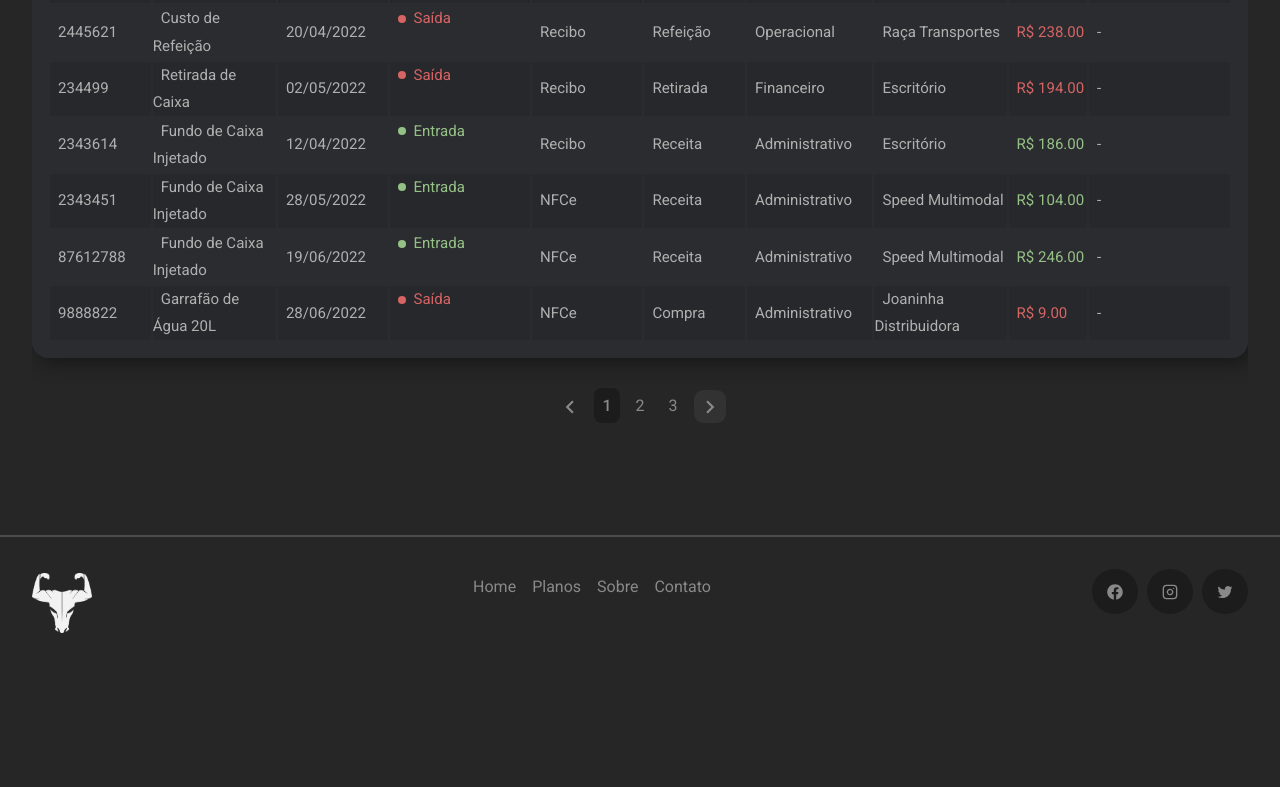
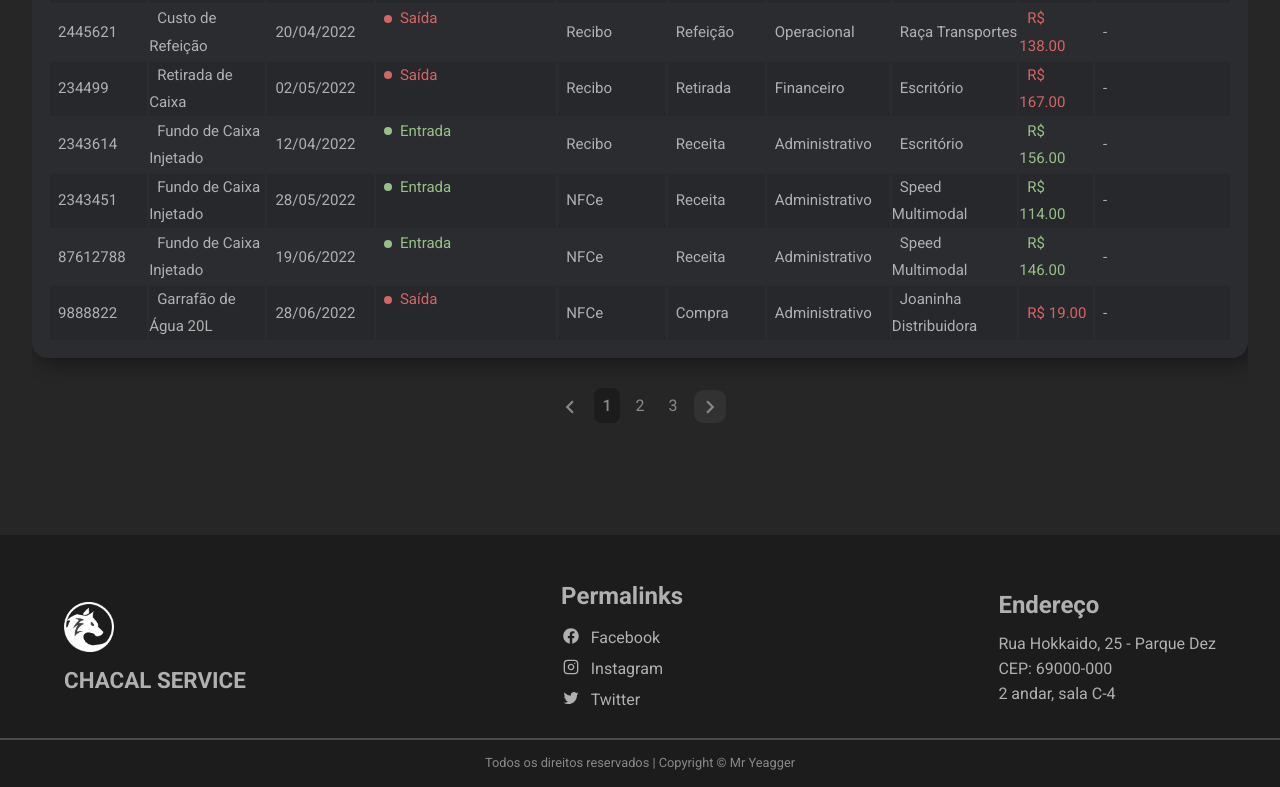
Before and after one commit to Fsouzza/chacal-servicev2, a React (Create React App) app: page / in a window 1280 px wide. Shown: the part 1847-2634 px from the top of the page. Before the commit the page ends 2516 px from the top, so only its background shows below. Built offline with nearby package versions, Linux system fonts and the light colour scheme.

Commit message:
estilizacao footer

```diff
--- a/src/components/charts/index.tsx
+++ b/src/components/charts/index.tsx
@@ -6,7 +6,7 @@ import { Chart as ChartJS, CategoryScale,
   Title,
   Tooltip,
   BarElement,
-  Legend, } from 'chart.js';
+  Legend } from 'chart.js';
 import styles from './charts.module.scss';
 import { items } from 'data/itens';
 
@@ -37,26 +37,28 @@ export const MyChart = () => {
 
   const data = {
     labels: meses,
-    datasets: [{
-      label: 'Saídas',
-      data: vSaida,
-      backgroundColor: 'transparent',
-      borderColor: '#F23D3D',
-      borderWidth: 3,
-      pointBackgroundColor: '#F23D3D',
-      pointBorderWidth: 4,
-      tension: 0.3,
-    },
+    datasets: [
       {
         label: 'Entradas',
         data: vEntrada,
         backgroundColor: 'transparent',
         borderColor: '#038C3E',
         pointBackgroundColor: '#038C3E',
-      borderWidth: 3,
-      pointBorderWidth: 4,
-      tension: 0.3
-    }]
+        borderWidth: 2.4,
+        pointBorderWidth: 2,
+        tension: 0.4
+      },
+      {
+        label: 'Saídas',
+        data: vSaida,
+        backgroundColor: 'transparent',
+        borderColor: '#F23D3D',
+        borderWidth: 2.4,
+        pointBackgroundColor: '#F23D3D',
+        pointBorderWidth: 2,
+        tension: 0.4,
+      }
+    ]
   };
 
   const options = {
@@ -70,7 +72,7 @@ export const MyChart = () => {
       },
       title: {
         display: true,
-        text: 'Demonstrativo por lançamento',
+        text: 'Demonstrativo por Lançamento',
         font: {
           size: 24
         },
@@ -85,7 +87,7 @@ export const MyChart = () => {
         grid: {
           display: false,
           borderWidth: 2,
-          borderColor: '#262626'
+          borderColor: '#4b4b4b'
         }
       },
       y: {
@@ -93,8 +95,11 @@ export const MyChart = () => {
         grid: {
           borderDash: [15],
           borderWidth: 2,
-          borderColor: '#262626'
-        }
+          borderColor: '#4b4b4b'
+        },
+        ticks: {
+          stepSize: 75
+        },
       }
     },
   };
--- a/src/components/footer/footer.module.scss
+++ b/src/components/footer/footer.module.scss
@@ -1,55 +1,69 @@
 @import "styles/variaveis";
 
 .footer{
-  background: transparent;
-  border-top: 2px solid $cor-secundaria;
+  background: $cor-preta;
+  color: $cor-brancol;
   font-size: 1em;
   margin-top: 5em;
-  padding: 2em 0;
   text-align: center;
-  div{
+  h3{
+    font-size: 1.4em;
+    text-transform: uppercase;
+  }
+  h4{
+    font-size: 1.5em;
+  }
+  a{
     align-items: center;
-    display: flex;
-    justify-content: space-around;
-  }
-  &__logo{
-    display: inline-block;
-    height: 60px;
-    margin-left: 2em;
-    width: 60px;
-  }
-  &__permalinks{
-    display: flex;
-    flex-wrap: wrap;
-    gap: 1em;
-    justify-content: center;
-    margin: 0 auto 2rem;
-  }
-  &__link{
-    color: $cor-cinza;
-    transition: .6s ease;
+    border-radius: 25%;
+    padding: 2px;
     &:hover{
+      background-color: $cor-cinza;
       color: $cor-preta;
     }
   }
-  &__socials{
+  &__content{
+    align-items: center;
+    display: flex;
+    gap: 2em;
+    justify-content: space-between;
+    margin-bottom: 1em;
+    padding: 3em 4em .6em 4em;
+  }
+  &__img{
+    align-items: flex-start;
+    display: flex;
+    flex-direction: column;
+    gap: 1em;
+    justify-content: center;
+  }
+  &__logo{
+    height: 50px;
+    width: 50px;
+  }
+  &__permalinks, &__endereco{
+    align-items: flex-start;
+    display: flex;
+    flex-direction: column;
+    gap: 1em;
+  }
+  &__links, &__locais{
+    display: flex;
+    flex-direction: column;
+    gap: .4em;
+  }
+  &__link, &__descricao{
+    align-items: center;
     display: flex;
     gap: .6em;
-    justify-content: center;
-    margin-bottom: 1.4em;
-    margin-right: 2em;
-    a{
-      background-color: $cor-preta;
-      border: 2px solid transparent;
-      border-radius: 50%;
-      color: $cor-cinza;
-      display: flex;
-      padding: 0.8rem;
-      &:hover{
-        background-color: transparent;
-        color: $cor-preta;
-        border-color: $cor-preta;
-      }
-    }
   }
 }
+
+.copyright{
+  align-items: center;
+  border-top: 2px solid $cor-secundaria;
+  color: $cor-cinza;
+  display: flex;
+  justify-content: center;
+  padding: 1em 0;
+}
--- a/src/components/footer/footer.tsx
+++ b/src/components/footer/footer.tsx
@@ -6,37 +6,50 @@ import { IoLogoTwitter } from 'react-icons/io5';
 
 export const Footer = () =>{
   const rotas = [{
-    label: 'Home',
-    to: '/'
+    label: <FaFacebook />,
+    text: 'Facebook',
+    to: 'https://www.facebook.com'
   }, {
-    label: 'Planos',
-    to: '/planos'
+    label: <FiInstagram />,
+    text: 'Instagram',
+    to: 'https://www.instagram.com'
   }, {
-    label: 'Sobre',
-    to: '/sobre'
-  }, {
-    label: 'Contato',
-    to: '/contato'
+    label: <IoLogoTwitter />,
+    text: 'Twitter',
+    to: 'https://twitter.com'
   }];
 
   return(
     <footer className={styles.footer}>
-      <div>
+      <div className={styles.footer__content}>
+        <div className={styles.footer__img}>
           <img className={styles.footer__logo} src={logowhite} />
-        <ul className={styles.footer__permalinks}>
+          <h3>Chacal Service</h3>
+        </div>
+        <div className={styles.footer__permalinks}>
+          <h4>Permalinks</h4>
+          <ul className={styles.footer__links}>
             {rotas.map((rota, index) => (
               <li key={index} className={styles.footer__link}>
                 <a href={rota.to}>
                   {rota.label}
                 </a>
+                {rota.text}
               </li>
             ))}
           </ul>
-        <div className={styles.footer__socials}>
-          <a href='https://www.facebook.com' title='Link Facebbok'><FaFacebook /></a>
-          <a href='https://www.instagram.com' title='Link Instagram'><FiInstagram /></a>
-          <a href='https://twitter.com' title='Link Twitter'><IoLogoTwitter /></a>
         </div>
+        <div className={styles.footer__endereco}>
+          <h4>Endereço</h4>
+          <ul className={styles.footer__locais}>
+            <li className={styles.footer__descricao}>Rua Hokkaido, 25 - Parque Dez</li>
+            <li className={styles.footer__descricao}>CEP: 69000-000</li>
+            <li className={styles.footer__descricao}>2 andar, sala C-4</li>
+          </ul>
+        </div>
+      </div>
+      <div className={styles.copyright}>
+        <small>Todos os direitos reservados | Copyright &copy; Mr Yeagger</small>
       </div>
     </footer>
   );
--- a/src/data/itens.ts
+++ b/src/data/itens.ts
@@ -10,7 +10,7 @@ export const items: Item[] = [
     id: 234569,
     local: 'Epi Comercio LTDA',
     item: 'Bota bico aco tam 42',
-    valor: 280.00,
+    valor: 80.00,
     obs: '-'
   },
   {
@@ -22,7 +22,7 @@ export const items: Item[] = [
     id: 0,
     local: 'Escritório',
     item: 'Fundo de Caixa Injetado',
-    valor: 350.00,
+    valor: 250.00,
     obs: '-'
   },
   {
@@ -46,7 +46,7 @@ export const items: Item[] = [
     id: 0,
     local: 'Escritório',
     item: 'Fundo de Caixa Injetado',
-    valor: 250.00,
+    valor: 150.00,
     obs: '-'
   },
   {
@@ -58,7 +58,7 @@ export const items: Item[] = [
     id: 2445621,
     local: 'Raça Transportes',
     item: 'Custo de Refeição',
-    valor: 238.00,
+    valor: 138.00,
     obs: '-'
   },
   {
@@ -70,7 +70,7 @@ export const items: Item[] = [
     id: 234499,
     local: 'Escritório',
     item: 'Retirada de Caixa',
-    valor: 194.00,
+    valor: 167.00,
     obs: '-'
   },
   {
@@ -82,7 +82,7 @@ export const items: Item[] = [
     id: 2343614,
     local: 'Escritório',
     item: 'Fundo de Caixa Injetado',
-    valor: 186.00,
+    valor: 156.00,
     obs: '-'
   },
   {
@@ -94,7 +94,7 @@ export const items: Item[] = [
     id: 2343451,
     local: 'Speed Multimodal',
     item: 'Fundo de Caixa Injetado',
-    valor: 104.00,
+    valor: 114.00,
     obs: '-'
   },
   {
@@ -106,7 +106,7 @@ export const items: Item[] = [
     id: 87612788,
     local: 'Speed Multimodal',
     item: 'Fundo de Caixa Injetado',
-    valor: 246.00,
+    valor: 146.00,
     obs: '-'
   },
   {
@@ -118,7 +118,7 @@ export const items: Item[] = [
     id: 9888822,
     local: 'Joaninha Distribuidora',
     item: 'Garrafão de Água 20L',
-    valor: 9.00,
+    valor: 19.00,
     obs: '-'
   },
   {
@@ -130,7 +130,7 @@ export const items: Item[] = [
     id: 1234568,
     local: 'Central & Refrigeração',
     item: 'Manutenção de equip. Split',
-    valor: 254.00,
+    valor: 224.00,
     obs: '-'
   },
   {
@@ -142,7 +142,7 @@ export const items: Item[] = [
     id: 11623698,
     local: 'Escritório',
     item: 'Fundo de Caixa Injetado',
-    valor: 192.00,
+    valor: 182.00,
     obs: '-'
   },
   {
@@ -178,7 +178,7 @@ export const items: Item[] = [
     id: 22623698,
     local: 'Escritório',
     item: 'Retirada de Caixa',
-    valor: 392.00,
+    valor: 234.00,
     obs: '-'
   },
   {
@@ -190,7 +190,7 @@ export const items: Item[] = [
     id: 23623698,
     local: 'Escritório',
     item: 'Fundo de Caixa retirado',
-    valor: 292.00,
+    valor: 192.00,
     obs: '-'
   },
   {
@@ -226,7 +226,7 @@ export const items: Item[] = [
     id: 99623698,
     local: 'Escritório',
     item: 'Fundo de Caixa Injetado',
-    valor: 422.00,
+    valor: 222.00,
     obs: '-'
   },
   {
@@ -238,7 +238,7 @@ export const items: Item[] = [
     id: 1234568,
     local: 'Central & Refrigeração',
     item: 'Manutenção de equip. Split',
-    valor: 154.00,
+    valor: 254.00,
     obs: '-'
   },
   {
@@ -262,7 +262,7 @@ export const items: Item[] = [
     id: 0,
     local: 'Escritório',
     item: 'Fundo de Caixa Injetado',
-    valor: 250.00,
+    valor: 150.00,
     obs: '-'
   },
   {
@@ -274,7 +274,7 @@ export const items: Item[] = [
     id: 0,
     local: 'Escritório',
     item: 'Fundo de Caixa Injetado',
-    valor: 250.00,
+    valor: 127.00,
     obs: '-'
   },
   {
--- a/src/pages/fluxoCaixa/cards/cards.tsx
+++ b/src/pages/fluxoCaixa/cards/cards.tsx
@@ -74,7 +74,7 @@ export const Cards = ({ entrada, saida }: Props) => {
       </article>
       <article className={styles.cards__card}>
         <IoAnalyticsSharp size={34} color={'#36DBCE'} />
-        <h4 className={styles.cards__titulo}>Porcentagem de lucro</h4>
+        <h4 className={styles.cards__titulo}>Porcentagem Orçamentaria</h4>
         <div className={styles.cards__descricao}>
           <span className={styles.cards__subtitulo}>
             <CountUp
--- a/src/pages/fluxoCaixa/tabelaRegistro/tabelaRegistro.module.scss
+++ b/src/pages/fluxoCaixa/tabelaRegistro/tabelaRegistro.module.scss
@@ -44,7 +44,6 @@
         display: flex;
         gap: .5em;
         text-indent: 0;
-        width: 140px;
       }
     }
     tr{
```
Also changed, not shown: src/assets/img/logoWhite.png. Lines whose indentation alone changed are shown as unchanged.
